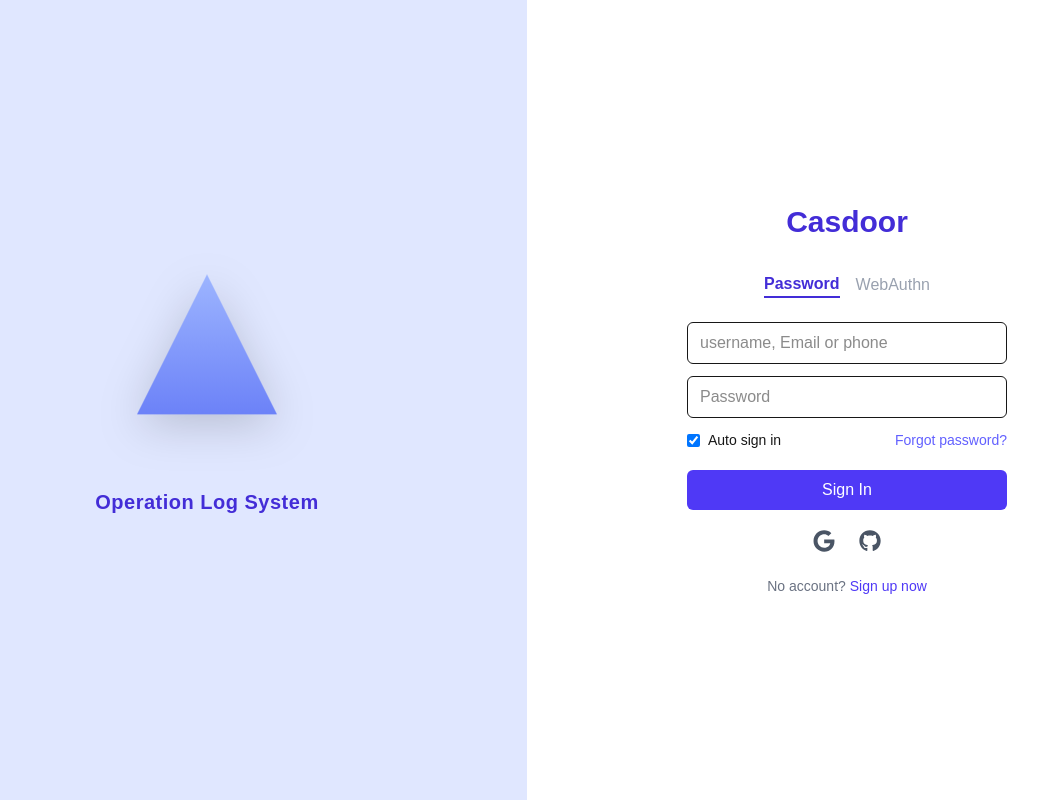
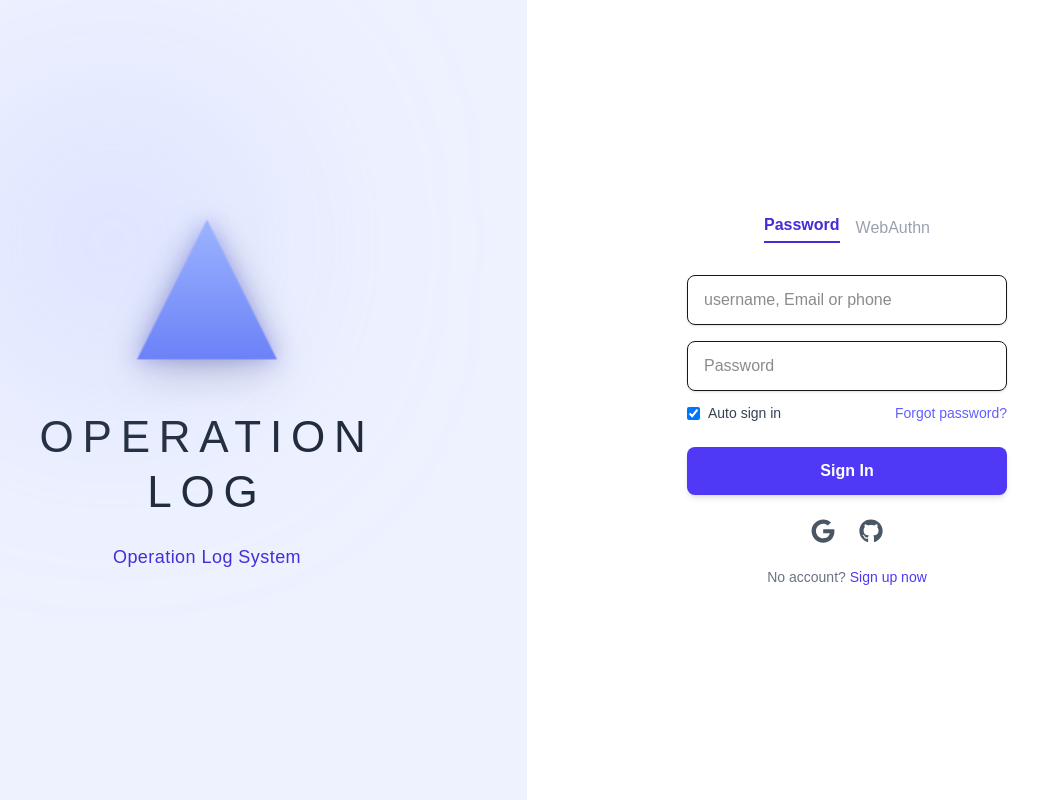
Before and after one commit to 2025-4-2-Capstone/2025-4-2-Capstone, a Next.js app in the folder ui/: page /auth/login in a window 1280 px wide. Shown: the whole page, without its empty margins (113-1151 px from the left). Built offline with nearby package versions, Linux system fonts and the light colour scheme.

Commit message:
ㅁㄴㅇㄹ
ㅁㄴㅇㄹ

```diff
--- a/ui/app/auth/login/page.tsx
+++ b/ui/app/auth/login/page.tsx
@@ -7,15 +7,18 @@
 
 export default function LoginPage() {
   const router = useRouter();
+
+  // ⭐ state
   const [autoSignIn, setAutoSignIn] = useState(true);
   const [username, setUsername] = useState("");
   const [password, setPassword] = useState("");
   const [loading, setLoading] = useState(false);
   const [error, setError] = useState("");
 
-  // ✅ 로그인 요청 함수
+  // ⭐ 로그인 함수
   const handleLogin = async () => {
     setError("");
+
     if (!username || !password) {
       setError("아이디와 비밀번호를 입력하세요.");
       return;
@@ -23,6 +26,7 @@
 
     try {
       setLoading(true);
+
       const res = await fetch(`${process.env.NEXT_PUBLIC_API_URL}/login`, {
         method: "POST",
         headers: {
@@ -35,35 +39,34 @@
       if (!res.ok) throw new Error("로그인 실패");
       const data = await res.json();
 
-      // ✅ 토큰과 사용자 정보 저장
+      // ⭐ 저장
       localStorage.setItem("token", data.access_token);
       localStorage.setItem("role", data.role);
       localStorage.setItem("username", data.username);
       localStorage.setItem("department_id", data.department_id);
 
-      // ✅ 역할별 자동 라우팅
+      // ⭐ 역할별 라우팅
       if (data.role === "super_admin" || data.role === "admin") {
-        router.push("/dashboard/admin"); // 관리자
+        router.push("/dashboard/admin");
       } else if (data.role === "manager") {
-        router.push("/dashboard/manager"); // 부장
+        router.push("/dashboard/manager");
       } else if (data.role === "engineer") {
-        router.push("/dashboard/engineer"); // 엔지니어
+        router.push("/dashboard/engineer");
       } else if (data.role === "support") {
-        router.push("/dashboard/support"); // 고객지원
+        router.push("/dashboard/support");
       } else if (data.role === "auditor") {
-        router.push("/dashboard/auditor"); // 감사자
+        router.push("/dashboard/auditor");
       } else {
-        router.push("/dashboard/user"); // 일반 사용자
+        router.push("/dashboard/user");
       }
-    } catch (err: any) {
-      console.error(err);
+    } catch (err) {
       setError("로그인 실패. 아이디 또는 비밀번호를 확인하세요.");
     } finally {
       setLoading(false);
     }
   };
 
-  // ✅ Enter 키로 로그인
+  // ⭐ Enter로 로그인
   const handleKeyPress = (e: React.KeyboardEvent<HTMLInputElement>) => {
     if (e.key === "Enter") handleLogin();
   };
@@ -71,42 +74,51 @@
   return (
     <div className="flex min-h-screen page-fadein">
 
-      {/* Left Side */}
-      <div className="w-1/2 bg-indigo-100 flex flex-col items-center justify-center">
-        <div className="mb-12 scale-125">
+      {/* LEFT side (디자인 100% 유지) */}
+      <div className="w-1/2 flex flex-col items-center justify-center relative bg-[#eef2ff]">
+
+        {/* 퍼지는 빛 효과 */}
+        <div className="absolute top-28 left-24 w-[260px] h-[260px] bg-indigo-300/40 rounded-full blur-[120px]"></div>
+
+        {/* 로고 */}
+        <div className="mb-10 scale-125 neon-pulse animate-float">
           <BrandLogo />
         </div>
-        <p className="text-indigo-700 font-semibold text-xl mt-4 tracking-wide">
+
+        {/* 타이틀 */}
+        <h1 className="text-gray-800 text-[44px] font-light tracking-[0.20em] text-center leading-tight">
+          OPERATION <br /> LOG
+        </h1>
+
+        {/* 설명 */}
+        <p className="text-indigo-700 font-medium text-lg mt-6 tracking-wide">
           Operation Log System
         </p>
       </div>
 
-      {/* Right Side */}
+      {/* RIGHT side (디자인 그대로 + 기능 적용) */}
       <div className="w-1/2 flex flex-col justify-center items-center bg-white">
         <div className="w-80">
-          <h2 className="text-3xl font-bold text-center mb-8 text-indigo-700">
-            Casdoor
-          </h2>
 
           {/* Tabs */}
-          <div className="flex justify-center gap-4 mb-6">
-            <button className="text-indigo-700 font-semibold border-b-2 border-indigo-700">
+          <div className="flex justify-center gap-4 mb-8">
+            <button className="text-indigo-700 font-semibold border-b-2 border-indigo-700 pb-1">
               Password
             </button>
-            <button className="text-gray-400 hover:text-indigo-600">
+            <button className="text-gray-400 hover:text-indigo-600 transition">
               WebAuthn
             </button>
           </div>
 
-          {/* Input Fields */}
-          <div className="flex flex-col gap-3">
+          {/* Input Fields – 디자인 유지 + 기능만 추가됨 */}
+          <div className="flex flex-col gap-4">
             <input
               type="text"
               placeholder="username, Email or phone"
               value={username}
               onChange={(e) => setUsername(e.target.value)}
               onKeyDown={handleKeyPress}
-              className="border rounded-md px-3 py-2 focus:outline-none focus:ring-2 focus:ring-indigo-400"
+              className="border rounded-lg px-4 py-3 shadow-sm transition focus:outline-none focus:ring-2 focus:ring-indigo-400 focus:border-transparent"
             />
             <input
               type="password"
@@ -114,19 +126,19 @@
               value={password}
               onChange={(e) => setPassword(e.target.value)}
               onKeyDown={handleKeyPress}
-              className="border rounded-md px-3 py-2 focus:outline-none focus:ring-2 focus:ring-indigo-400"
+              className="border rounded-lg px-4 py-3 shadow-sm transition focus:outline-none focus:ring-2 focus:ring-indigo-400 focus:border-transparent"
             />
           </div>
 
           {/* Options */}
           <div className="flex justify-between items-center mt-3 text-sm">
-            <label className="flex items-center gap-2">
+            <label className="flex items-center gap-2 cursor-pointer">
               <input
                 type="checkbox"
                 checked={autoSignIn}
                 onChange={() => setAutoSignIn(!autoSignIn)}
               />
-              Auto sign in
+              <span className="text-gray-700">Auto sign in</span>
             </label>
             <button className="text-indigo-500 hover:underline">
               Forgot password?
@@ -142,34 +154,30 @@
           <button
             onClick={handleLogin}
             disabled={loading}
-            className={`w-full mt-5 text-white py-2 rounded-md transition ${
-              loading ? "bg-indigo-400" : "bg-indigo-600 hover:bg-indigo-700"
+            className={`w-full mt-6 bg-indigo-600 text-white py-3 rounded-lg font-semibold shadow-md hover:bg-indigo-700 transition ${
+              loading ? "opacity-70 cursor-not-allowed" : ""
             }`}
           >
             {loading ? "Signing in..." : "Sign In"}
           </button>
 
           {/* Social Login */}
-          <div className="flex justify-center mt-5 gap-6 text-gray-600">
-            <FaGoogle
-              className="cursor-pointer hover:text-indigo-600"
-              size={22}
-            />
-            <FaGithub
-              className="cursor-pointer hover:text-indigo-600"
-              size={22}
-            />
+          <div className="flex justify-center mt-6 gap-6 text-gray-600">
+            <FaGoogle className="cursor-pointer hover:text-indigo-600 transition" size={24} />
+            <FaGithub className="cursor-pointer hover:text-indigo-600 transition" size={24} />
           </div>
 
           {/* Sign Up */}
           <p className="text-center mt-6 text-sm text-gray-500">
             No account?{" "}
-            <a href="/register" className="text-indigo-600 hover:underline">
+            <a href="/register" className="text-indigo-600 font-medium hover:underline">
               Sign up now
             </a>
           </p>
+
         </div>
       </div>
+
     </div>
   );
 }
--- a/ui/package.json
+++ b/ui/package.json
@@ -10,6 +10,7 @@
   },
   "dependencies": {
     "@superset-ui/embedded-sdk": "^0.2.0",
+    "axios": "^1.13.2",
     "framer-motion": "^12.23.24",
     "lucide-react": "^0.553.0",
     "next": "16.0.1",
```
Also changed, not shown: 1 other file (tests, documents, lock files or other folders).
